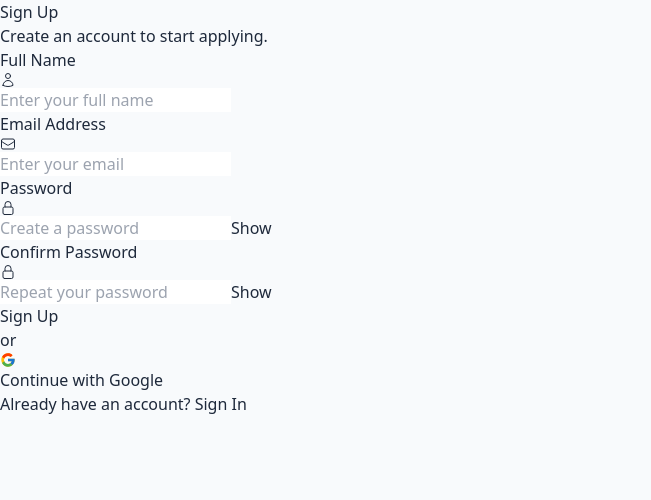
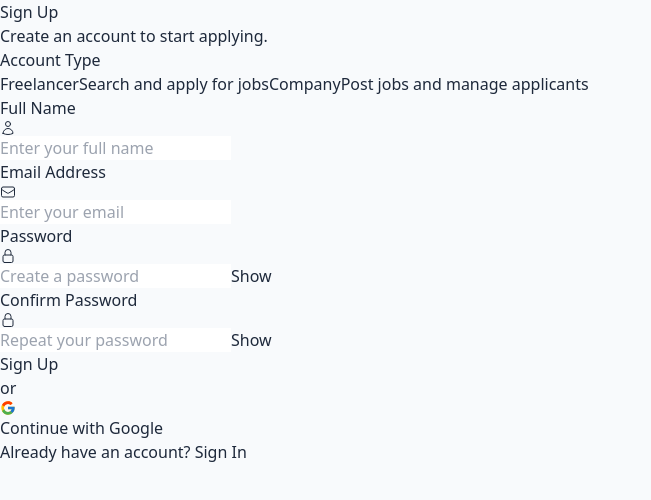
Before and after one commit to Bisrat-19/JobPortal, a React (Vite) app: page /signup in a window 1280 px wide. Shown: the top 500 px of the page, without its empty margins (0-651 px from the left). Built offline with nearby package versions, Linux system fonts and the light colour scheme.

Commit message:
feat: enhance authentication flow with user roles and company registration

```diff
--- a/src/lib/AuthContext.tsx
+++ b/src/lib/AuthContext.tsx
@@ -1,11 +1,17 @@
 import { createContext, useState, type ReactNode } from "react";
-import type { AuthUser } from "../types/api";
+import type { AuthUser, UserRole } from "../types/api";
 
 interface AuthContextValue {
   user: AuthUser | null;
   isAuthenticated: boolean;
   signIn: (email: string, password: string) => Promise<void>;
-  signUp: (name: string, email: string, password: string) => Promise<void>;
+  signUp: (
+    name: string,
+    email: string,
+    password: string,
+    role: UserRole,
+    options?: { companyName?: string }
+  ) => Promise<void>;
   signOut: () => void;
   savedJobIds: string[];
   toggleSavedJob: (jobId: string) => void;
@@ -25,12 +31,25 @@ export const AuthProvider = ({ children }: AuthProviderProps) => {
 
   const signIn = async (email: string, _password: string) => {
     await new Promise((resolve) => setTimeout(resolve, 300));
-    setUser({ name: "John Doe", email });
+    setUser({ name: "John Doe", email, role: "user" });
   };
 
-  const signUp = async (name: string, email: string, _password: string) => {
+  const signUp = async (
+    name: string,
+    email: string,
+    _password: string,
+    role: UserRole,
+    options?: { companyName?: string }
+  ) => {
     await new Promise((resolve) => setTimeout(resolve, 300));
-    setUser({ name, email });
+
+    let companyId: string | undefined;
+
+    if (role === "company" && options?.companyName) {
+      companyId = `company-${Date.now()}`;
+    }
+
+    setUser({ name, email, role, companyId });
   };
 
   const signOut = () => {
--- a/src/pages/SignInPage.tsx
+++ b/src/pages/SignInPage.tsx
@@ -6,13 +6,17 @@ import { useAuth } from "../hooks/useAuth";
 
 const SignInPage = () => {
     const navigate = useNavigate();
-    const { signIn, isAuthenticated } = useAuth();
+    const { signIn, isAuthenticated, user } = useAuth();
 
     useEffect(() => {
-        if (isAuthenticated) {
+        if (!isAuthenticated || !user) return;
+
+        if (user.role === "company") {
+            navigate("/home", { replace: true });
+        } else {
             navigate("/home", { replace: true });
         }
-    }, [isAuthenticated, navigate]);
+    }, [isAuthenticated, user, navigate]);
 
     const [email, setEmail] = useState("");
     const [password, setPassword] = useState("");
--- a/src/pages/SignUpPage.tsx
+++ b/src/pages/SignUpPage.tsx
@@ -1,8 +1,9 @@
 import { useEffect, useState } from "react";
 import { Link, useNavigate } from "react-router-dom";
-import { HiOutlineLockClosed, HiOutlineEnvelope, HiOutlineUser } from "react-icons/hi2";
+import { HiOutlineLockClosed, HiOutlineEnvelope, HiOutlineUser, HiOutlineBuildingOffice2 } from "react-icons/hi2";
 import { FcGoogle } from "react-icons/fc";
 import { useAuth } from "../hooks/useAuth";
+import type { UserRole } from "../types/api";
 
 const SignUpPage = () => {
     const navigate = useNavigate();
@@ -20,6 +21,8 @@ const SignUpPage = () => {
     const [confirmPassword, setConfirmPassword] = useState("");
     const [showPassword, setShowPassword] = useState(false);
     const [showConfirmPassword, setShowConfirmPassword] = useState(false);
+    const [role, setRole] = useState<UserRole>("user");
+    const [companyName, setCompanyName] = useState("");
     const [loading, setLoading] = useState(false);
     const [error, setError] = useState<string | null>(null);
 
@@ -29,6 +32,11 @@ const SignUpPage = () => {
 
         if (!name || !email || !password || !confirmPassword) {
             setError("All fields are required.");
+            return;
+        }
+
+        if (role === "company" && !companyName) {
+            setError("Company name is required for company accounts.");
             return;
         }
 
@@ -44,10 +52,13 @@ const SignUpPage = () => {
 
         setLoading(true);
         try {
-            await signUp(name, email, password);
+            await signUp(name, email, password, role, {
+                companyName,
+            });
             // clear sensitive fields after successful signup
             setPassword("");
             setConfirmPassword("");
+            setCompanyName("");
         } catch {
             setError("Sign up failed. Please try again.");
         } finally {
@@ -71,6 +82,39 @@ const SignUpPage = () => {
 
                 <form onSubmit={handleSubmit} className="space-y-4" autoComplete="off">
                     <div className="space-y-1 text-sm">
+                        <label className="block text-slate-700">Account Type</label>
+                        <div className="flex gap-3 text-xs">
+                            <button
+                                type="button"
+                                onClick={() => setRole("user")}
+                                className={`flex-1 rounded-md border px-3 py-2 text-left ${
+                                    role === "user"
+                                        ? "border-emerald-600 bg-emerald-50 text-emerald-700"
+                                        : "border-slate-300 bg-white text-slate-700"
+                                }`}
+                            >
+                                <span className="block font-medium">Freelancer</span>
+                                <span className="block text-[11px] text-slate-500">
+                                    Search and apply for jobs
+                                </span>
+                            </button>
+                            <button
+                                type="button"
+                                onClick={() => setRole("company")}
+                                className={`flex-1 rounded-md border px-3 py-2 text-left ${
+                                    role === "company"
+                                        ? "border-emerald-600 bg-emerald-50 text-emerald-700"
+                                        : "border-slate-300 bg-white text-slate-700"
+                                }`}
+                            >
+                                <span className="block font-medium">Company</span>
+                                <span className="block text-[11px] text-slate-500">
+                                    Post jobs and manage applicants
+                                </span>
+                            </button>
+                        </div>
+                    </div>
+                    <div className="space-y-1 text-sm">
                         <label className="block text-slate-700">Full Name</label>
                         <div className="flex items-center gap-2 rounded-md border border-slate-300 px-3 py-2 focus-within:ring-2 focus-within:ring-emerald-500">
                             <HiOutlineUser className="text-slate-400" />
@@ -83,6 +127,22 @@ const SignUpPage = () => {
                             />
                         </div>
                     </div>
+
+                    {role === "company" && (
+                        <div className="space-y-1 text-sm">
+                            <label className="block text-slate-700">Company Name</label>
+                            <div className="flex items-center gap-2 rounded-md border border-slate-300 px-3 py-2 focus-within:ring-2 focus-within:ring-emerald-500">
+                                <HiOutlineBuildingOffice2 className="text-slate-400" />
+                                <input
+                                    type="text"
+                                    value={companyName}
+                                    onChange={(e) => setCompanyName(e.target.value)}
+                                    className="w-full text-sm outline-none border-none bg-transparent"
+                                    placeholder="Enter your company name"
+                                />
+                            </div>
+                        </div>
+                    )}
 
                     <div className="space-y-1 text-sm">
                         <label className="block text-slate-700">Email Address</label>
--- a/src/types/api.ts
+++ b/src/types/api.ts
@@ -1,6 +1,10 @@
+export type UserRole = "user" | "company" | "admin";
+
 export interface AuthUser {
   name: string;
   email: string;
+  role: UserRole;
+  companyId?: string;
 }
 
 export interface Job {
```
